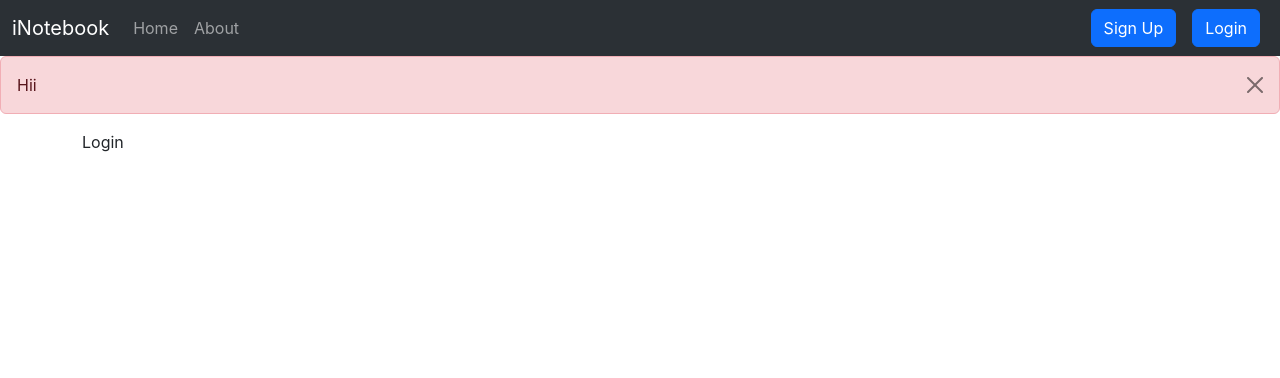
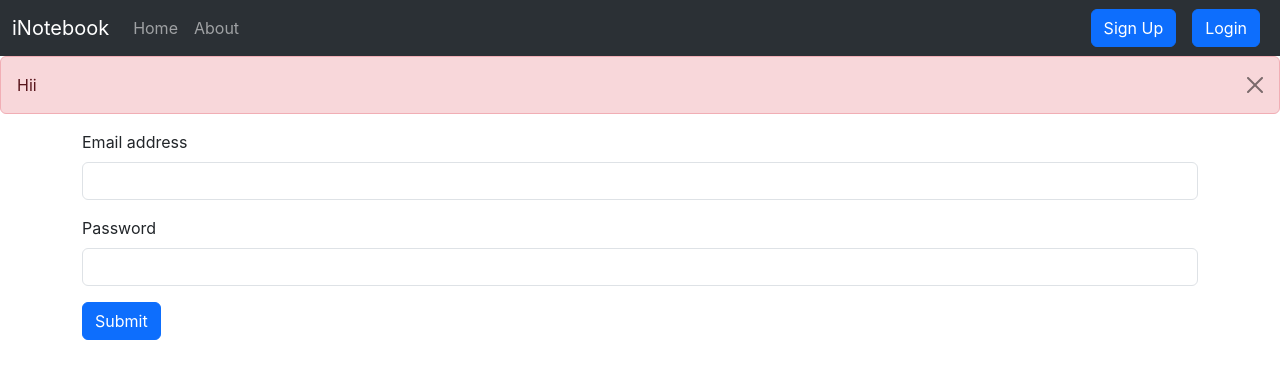
Before and after one commit to charankulal/iNotes, a React (Create React App) app: page /login in a window 1280 px wide. Shown: the top 378 px of the page. Built offline with nearby package versions, Linux system fonts and the light colour scheme.

Commit message:
Added Login component and added user authentication

```diff
--- a/src/Components/Login.js
+++ b/src/Components/Login.js
@@ -1,11 +1,74 @@
-import React from 'react'
+import React, { useState } from "react";
+import { useNavigate } from "react-router-dom";
 
 const Login = () => {
+  const [credentials, setCredentials] = useState({ email: "", password: "" });
+  let history = useNavigate()
+
+  const handleSubmit = async (e) => {
+    e.preventDefault();
+    const host = "http://localhost:5000";
+    var response = await fetch(`${host}/api/auth/login`, {
+      method: "POST",
+      headers: {
+        "Content-Type": "application/json",
+      },
+      body: JSON.stringify({
+        email: credentials.email,
+        password: credentials.password,
+      }),
+    });
+    var json = await response.json();
+    console.log(json);
+
+    if (json.success) {
+      localStorage.setItem("token", json);
+      history("/")
+      // console.log("Passed "+json)
+    } else {
+      alert("Invalid Credentials");
+    }
+  };
+
+  const onChange = (e) => {
+    setCredentials({ ...credentials, [e.target.name]: e.target.value });
+  };
+
   return (
-    <div>
-      Login
-    </div>
-  )
-}
+    <>
+      <form onSubmit={handleSubmit}>
+        <div className="mb-3">
+          <label htmlFor="email" className="form-label">
+            Email address
+          </label>
+          <input
+            type="email"
+            className="form-control"
+            id="email"
+            name="email"
+            value={credentials.email}
+            onChange={onChange}
+          />
+        </div>
+        <div className="mb-3">
+          <label htmlFor="password" className="form-label">
+            Password
+          </label>
+          <input
+            type="password"
+            className="form-control"
+            id="password"
+            name="password"
+            value={credentials.password}
+            onChange={onChange}
+          />
+        </div>
+        <button type="submit" className="btn btn-primary">
+          Submit
+        </button>
+      </form>
+    </>
+  );
+};
 
-export default Login
+export default Login;
```
Also changed, not shown: 1 other file (tests, documents, lock files or other folders).
